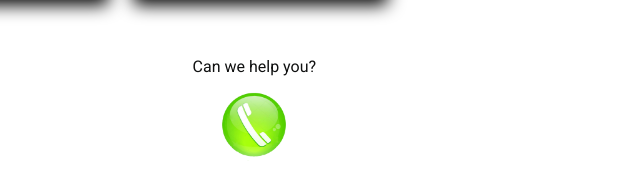
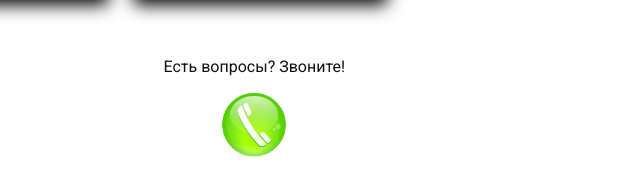
Before and after one commit to AnVi76/anvi.github.io, a plain HTML site: page pricing.html in a window 1280 px wide. Shown: the part 1392-1582 px from the top of the page, 281-921 px from the left. Drawn offline with nearby package versions, Linux system fonts and the light colour scheme.

Commit message:
Update pricing.html

```diff
--- a/pricing.html
+++ b/pricing.html
@@ -134,7 +134,7 @@
 <div class="col-lg-12 col-md-12 text-center mt-4">
                               </div>
               <div class="col-lg-12 col-md-12 text-center mt-4">
-                <p>Can we help you?</p>
+                <p>Есть вопросы? Звоните!</p>
               </div>
               <div class="col-lg-12 col-md-12 text-center">
                 <img
```
